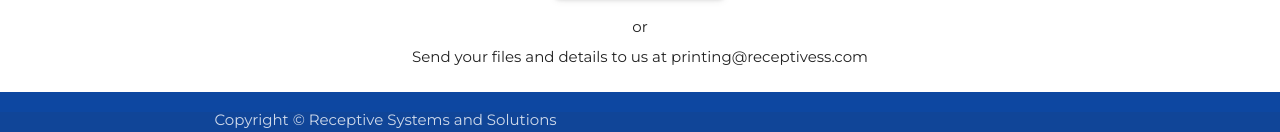
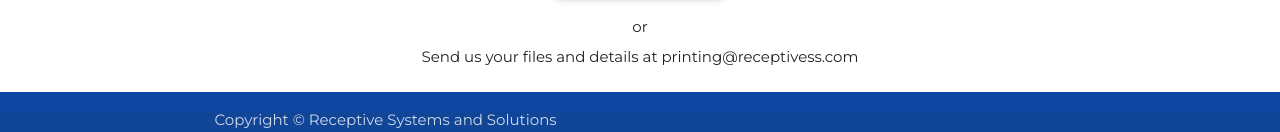
Before and after one commit to AxharKhan/RSS-Website, a plain HTML site: page 3dprinting.html in a window 1280 px wide. Shown: the part 1093-1225 px from the top of the page. Drawn offline with nearby package versions, Linux system fonts and the light colour scheme.

Commit message:
Update 3dprinting.html

```diff
--- a/3dprinting.html
+++ b/3dprinting.html
@@ -107,7 +107,7 @@
   <div class="row container center-align">
     <a href="mailto:printing@receptivess.com" class="btn waves-effect blue darken-4">Contact us!</a>
     <p style="margin: 0;">or</p>
-    <p style="margin: 0;">Send your files and details to us at printing@receptivess.com</p>
+    <p style="margin: 0;">Send us your files and details at printing@receptivess.com</p>
   </div>
 
   <footer class="page-footer blue darken-4">
```
